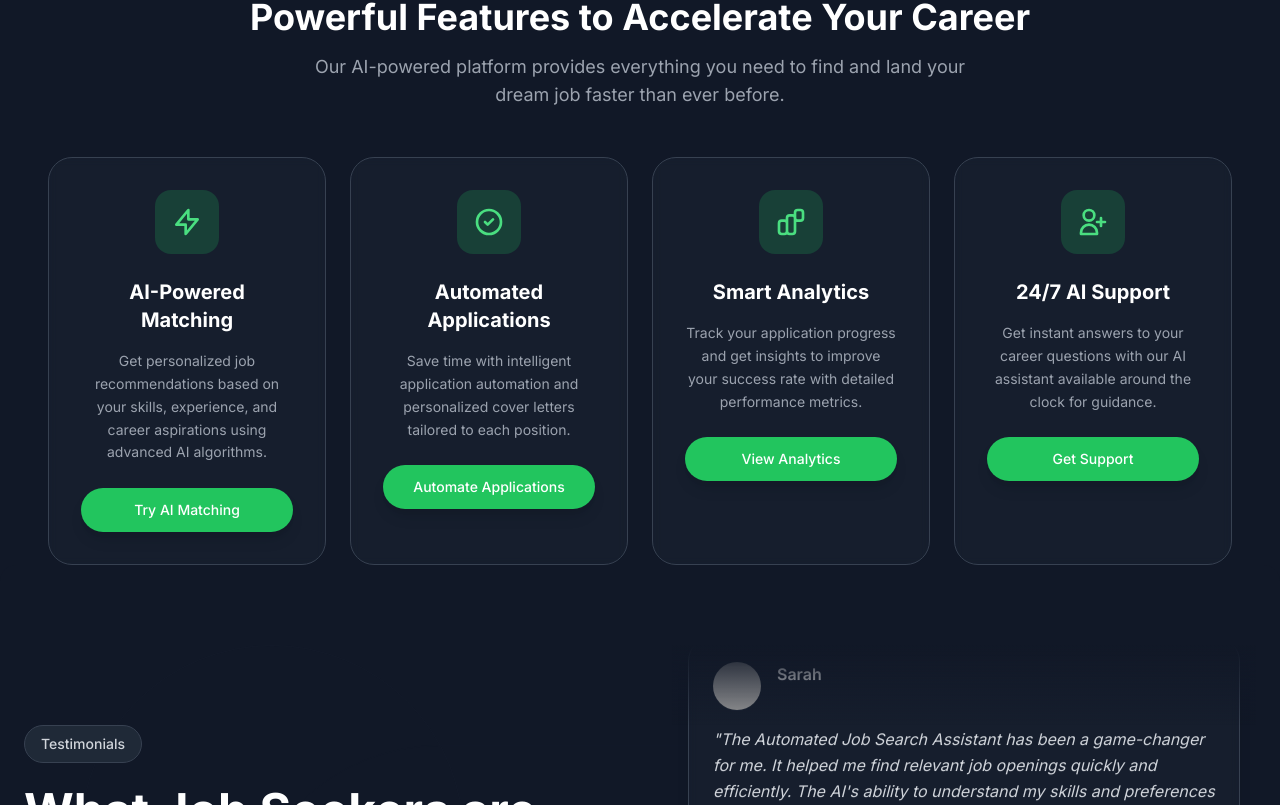
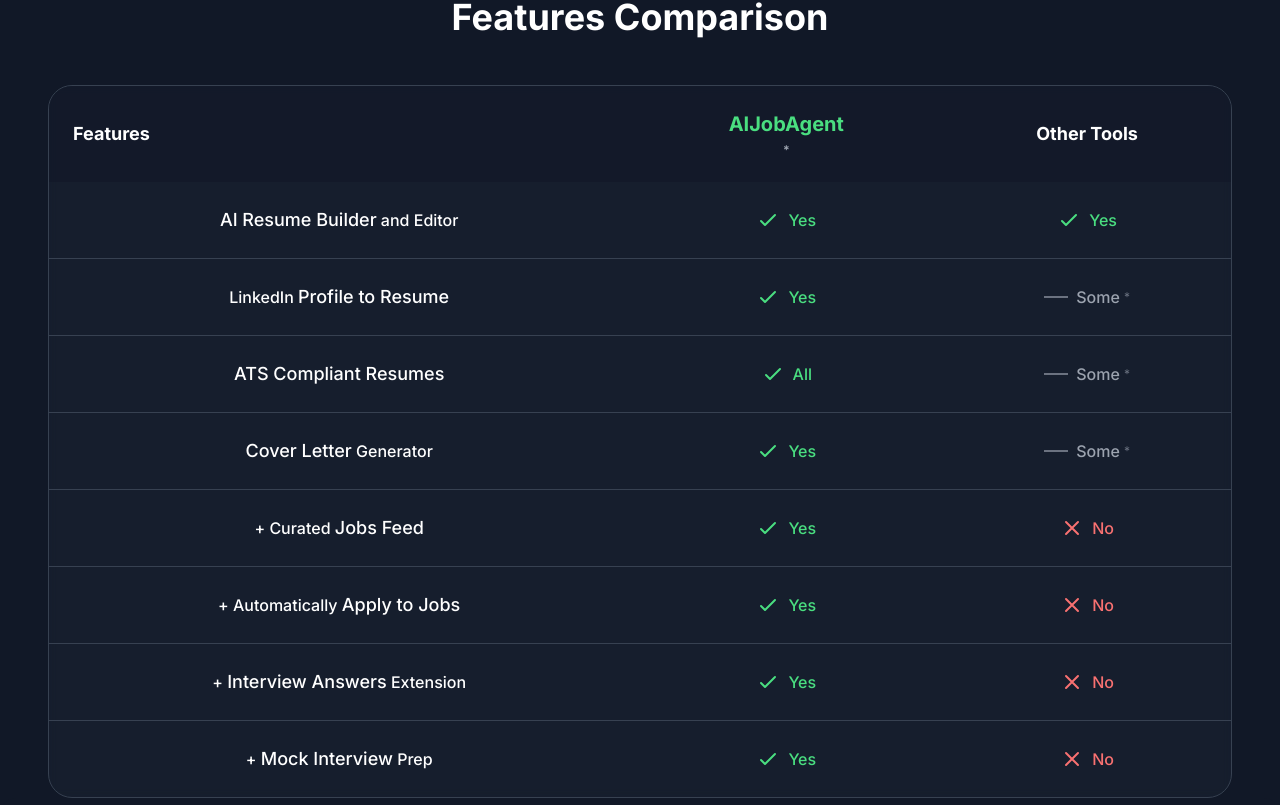
Before and after one commit to timkenar/jobagent, a React (Vite) app: page / in a window 1280 px wide. Shown: the part 2235-3040 px from the top of the page. Built offline with nearby package versions, Linux system fonts and the light colour scheme; no server answers; grey boxes are pictures that could not be loaded.

Commit message:
Fixed Landing Page

```diff
--- a/components/LandingPage.tsx
+++ b/components/LandingPage.tsx
@@ -371,93 +371,219 @@
 
 
           {/* Features Section */}
+          {/* Features Section */}
           <div className="max-w-7xl mx-auto px-4 sm:px-6 mt-20">
             <div className="text-center mb-12">
               <h2 className="text-3xl lg:text-4xl font-bold text-white mb-4">
-                Powerful Features to Accelerate Your Career
+                Features Comparison
               </h2>
-              <p className="text-lg text-gray-400 max-w-2xl mx-auto">
-                Our AI-powered platform provides everything you need to find and land your dream job faster than ever before.
-              </p>
-            </div>
-
-            {/* Features Grid */}
-            <div className="grid grid-cols-1 md:grid-cols-2 lg:grid-cols-4 gap-6">
-              {/* AI-Powered Matching */}
-              <div className="text-center bg-gray-800/40 backdrop-blur-sm rounded-3xl p-8 border border-gray-700 hover:border-gray-600 transition-all duration-300 hover:shadow-xl group">
-                <div className="w-16 h-16 bg-green-500/20 rounded-2xl flex items-center justify-center mb-6 mx-auto group-hover:scale-110 transition-transform">
-                  <svg className="w-8 h-8 text-green-400" fill="none" stroke="currentColor" viewBox="0 0 24 24">
-                    <path strokeLinecap="round" strokeLinejoin="round" strokeWidth={2} d="M13 10V3L4 14h7v7l9-11h-7z" />
-                  </svg>
-                </div>
-                <h3 className="text-xl font-bold text-white mb-4">AI-Powered Matching</h3>
-                <p className="text-gray-400 text-sm mb-6 leading-relaxed">
-                  Get personalized job recommendations based on your skills, experience, and career aspirations using advanced AI algorithms.
-                </p>
-                <button
-                  onClick={onGetStarted}
-                  className="bg-green-500 hover:bg-green-600 text-white px-6 py-3 rounded-3xl font-medium transition-all duration-300 hover:scale-105 text-sm w-full shadow-lg hover:shadow-xl"
-                >
-                  Try AI Matching
-                </button>
               </div>
 
-              {/* Automated Applications */}
-              <div className="text-center bg-gray-800/40 backdrop-blur-sm rounded-3xl p-8 border border-gray-700 hover:border-gray-600 transition-all duration-300 hover:shadow-xl group">
-                <div className="w-16 h-16 bg-green-500/20 rounded-2xl flex items-center justify-center mb-6 mx-auto group-hover:scale-110 transition-transform">
-                  <svg className="w-8 h-8 text-green-400" fill="none" stroke="currentColor" viewBox="0 0 24 24">
-                    <path strokeLinecap="round" strokeLinejoin="round" strokeWidth={2} d="M9 12l2 2 4-4m6 2a9 9 0 11-18 0 9 9 0 0118 0z" />
-                  </svg>
-                </div>
-                <h3 className="text-xl font-bold text-white mb-4">Automated Applications</h3>
-                <p className="text-gray-400 text-sm mb-6 leading-relaxed">
-                  Save time with intelligent application automation and personalized cover letters tailored to each position.
-                </p>
-                <button
-                  onClick={onGetStarted}
-                  className="bg-green-500 hover:bg-green-600 text-white px-6 py-3 rounded-3xl font-medium transition-all duration-300 hover:scale-105 text-sm w-full shadow-lg hover:shadow-xl"
-                >
-                  Automate Applications
-                </button>
+            {/* Features Comparison Table */}
+            <div className="bg-gray-800/40 backdrop-blur-sm rounded-3xl border border-gray-700 overflow-hidden">
+              <div className="overflow-x-auto">
+                <table className="w-full">
+                  {/* Table Header */}
+                  <thead className="bg-gray-900/60">
+                    <tr>
+                      <th className="text-left p-6 text-white font-bold text-lg">Features</th>
+                      <th className="text-center p-6">
+                        <div className="flex flex-col items-center">
+                          <span className="text-green-400 font-bold text-xl mb-1">AIJobAgent</span>
+                          <span className="text-xs text-gray-400">*</span>
+                        </div>
+                      </th>
+                      <th className="text-center p-6 text-white font-bold text-lg">Other Tools</th>
+                    </tr>
+                  </thead>
+
+                  {/* Table Body */}
+                  <tbody className="divide-y divide-gray-700">
+                    {/* AI Resume Builder */}
+                    <tr className="hover:bg-gray-700/20 transition-colors">
+                      <td className="p-6 text-white font-medium">
+                        <span className="text-lg">AI Resume Builder</span> and Editor
+                      </td>
+                      <td className="p-6 text-center">
+                        <div className="flex items-center justify-center">
+                          <svg className="w-6 h-6 text-green-400 mr-2" fill="none" stroke="currentColor" viewBox="0 0 24 24">
+                            <path strokeLinecap="round" strokeLinejoin="round" strokeWidth={2} d="M5 13l4 4L19 7" />
+                          </svg>
+                          <span className="text-green-400 font-medium">Yes</span>
+                        </div>
+                      </td>
+                      <td className="p-6 text-center">
+                        <div className="flex items-center justify-center">
+                          <svg className="w-6 h-6 text-green-400 mr-2" fill="none" stroke="currentColor" viewBox="0 0 24 24">
+                            <path strokeLinecap="round" strokeLinejoin="round" strokeWidth={2} d="M5 13l4 4L19 7" />
+                          </svg>
+                          <span className="text-green-400 font-medium">Yes</span>
+                        </div>
+                      </td>
+                    </tr>
+
+                    {/* LinkedIn Profile to Resume */}
+                    <tr className="hover:bg-gray-700/20 transition-colors">
+                      <td className="p-6 text-white font-medium">
+                        LinkedIn <span className="text-lg">Profile to Resume</span>
+                      </td>
+                      <td className="p-6 text-center">
+                        <div className="flex items-center justify-center">
+                          <svg className="w-6 h-6 text-green-400 mr-2" fill="none" stroke="currentColor" viewBox="0 0 24 24">
+                            <path strokeLinecap="round" strokeLinejoin="round" strokeWidth={2} d="M5 13l4 4L19 7" />
+                          </svg>
+                          <span className="text-green-400 font-medium">Yes</span>
+                        </div>
+                      </td>
+                      <td className="p-6 text-center">
+                        <div className="flex items-center justify-center">
+                          <span className="w-6 h-0.5 bg-gray-500 mr-2"></span>
+                          <span className="text-gray-400 font-medium">Some</span>
+                          <span className="text-xs text-gray-500 ml-1">*</span>
+                        </div>
+                      </td>
+                    </tr>
+
+                    {/* ATS Compliant Resumes */}
+                    <tr className="hover:bg-gray-700/20 transition-colors">
+                      <td className="p-6 text-white font-medium">
+                        <span className="text-lg">ATS Compliant Resumes</span>
+                      </td>
+                      <td className="p-6 text-center">
+                        <div className="flex items-center justify-center">
+                          <svg className="w-6 h-6 text-green-400 mr-2" fill="none" stroke="currentColor" viewBox="0 0 24 24">
+                            <path strokeLinecap="round" strokeLinejoin="round" strokeWidth={2} d="M5 13l4 4L19 7" />
+                          </svg>
+                          <span className="text-green-400 font-medium">All</span>
+                        </div>
+                      </td>
+                      <td className="p-6 text-center">
+                        <div className="flex items-center justify-center">
+                          <span className="w-6 h-0.5 bg-gray-500 mr-2"></span>
+                          <span className="text-gray-400 font-medium">Some</span>
+                          <span className="text-xs text-gray-500 ml-1">*</span>
+                        </div>
+                      </td>
+                    </tr>
+
+                    {/* Cover Letter Generator */}
+                    <tr className="hover:bg-gray-700/20 transition-colors">
+                      <td className="p-6 text-white font-medium">
+                        <span className="text-lg">Cover Letter</span> Generator
+                      </td>
+                      <td className="p-6 text-center">
+                        <div className="flex items-center justify-center">
+                          <svg className="w-6 h-6 text-green-400 mr-2" fill="none" stroke="currentColor" viewBox="0 0 24 24">
+                            <path strokeLinecap="round" strokeLinejoin="round" strokeWidth={2} d="M5 13l4 4L19 7" />
+                          </svg>
+                          <span className="text-green-400 font-medium">Yes</span>
+                        </div>
+                      </td>
+                      <td className="p-6 text-center">
+                        <div className="flex items-center justify-center">
+                          <span className="w-6 h-0.5 bg-gray-500 mr-2"></span>
+                          <span className="text-gray-400 font-medium">Some</span>
+                          <span className="text-xs text-gray-500 ml-1">*</span>
+                        </div>
+                      </td>
+                    </tr>
+
+                    {/* Curated Jobs Feed */}
+                    <tr className="hover:bg-gray-700/20 transition-colors">
+                      <td className="p-6 text-white font-medium">
+                        + Curated <span className="text-lg">Jobs Feed</span>
+                      </td>
+                      <td className="p-6 text-center">
+                        <div className="flex items-center justify-center">
+                          <svg className="w-6 h-6 text-green-400 mr-2" fill="none" stroke="currentColor" viewBox="0 0 24 24">
+                            <path strokeLinecap="round" strokeLinejoin="round" strokeWidth={2} d="M5 13l4 4L19 7" />
+                          </svg>
+                          <span className="text-green-400 font-medium">Yes</span>
+                        </div>
+                      </td>
+                      <td className="p-6 text-center">
+                        <div className="flex items-center justify-center">
+                          <svg className="w-6 h-6 text-red-400 mr-2" fill="none" stroke="currentColor" viewBox="0 0 24 24">
+                            <path strokeLinecap="round" strokeLinejoin="round" strokeWidth={2} d="M6 18L18 6M6 6l12 12" />
+                          </svg>
+                          <span className="text-red-400 font-medium">No</span>
+                        </div>
+                      </td>
+                    </tr>
+
+                    {/* Automatically Apply to Jobs */}
+                    <tr className="hover:bg-gray-700/20 transition-colors">
+                      <td className="p-6 text-white font-medium">
+                        + Automatically <span className="text-lg">Apply to Jobs</span>
+                      </td>
+                      <td className="p-6 text-center">
+                        <div className="flex items-center justify-center">
+                          <svg className="w-6 h-6 text-green-400 mr-2" fill="none" stroke="currentColor" viewBox="0 0 24 24">
+                            <path strokeLinecap="round" strokeLinejoin="round" strokeWidth={2} d="M5 13l4 4L19 7" />
+                          </svg>
+                          <span className="text-green-400 font-medium">Yes</span>
+                        </div>
+                      </td>
+                      <td className="p-6 text-center">
+                        <div className="flex items-center justify-center">
+                          <svg className="w-6 h-6 text-red-400 mr-2" fill="none" stroke="currentColor" viewBox="0 0 24 24">
+                            <path strokeLinecap="round" strokeLinejoin="round" strokeWidth={2} d="M6 18L18 6M6 6l12 12" />
+                          </svg>
+                          <span className="text-red-400 font-medium">No</span>
+                        </div>
+                      </td>
+                    </tr>
+
+                    {/* Interview Answers Extension */}
+                    <tr className="hover:bg-gray-700/20 transition-colors">
+                      <td className="p-6 text-white font-medium">
+                        + <span className="text-lg">Interview Answers</span> Extension
+                      </td>
+                      <td className="p-6 text-center">
+                        <div className="flex items-center justify-center">
+                          <svg className="w-6 h-6 text-green-400 mr-2" fill="none" stroke="currentColor" viewBox="0 0 24 24">
+                            <path strokeLinecap="round" strokeLinejoin="round" strokeWidth={2} d="M5 13l4 4L19 7" />
+                          </svg>
+                          <span className="text-green-400 font-medium">Yes</span>
+                        </div>
+                      </td>
+                      <td className="p-6 text-center">
+                        <div className="flex items-center justify-center">
+                          <svg className="w-6 h-6 text-red-400 mr-2" fill="none" stroke="currentColor" viewBox="0 0 24 24">
+                            <path strokeLinecap="round" strokeLinejoin="round" strokeWidth={2} d="M6 18L18 6M6 6l12 12" />
+                          </svg>
+                          <span className="text-red-400 font-medium">No</span>
+                        </div>
+                      </td>
+                    </tr>
+
+                    {/* Mock Interview Prep */}
+                    <tr className="hover:bg-gray-700/20 transition-colors">
+                      <td className="p-6 text-white font-medium">
+                        + <span className="text-lg">Mock Interview</span> Prep
+                      </td>
+                      <td className="p-6 text-center">
+                        <div className="flex items-center justify-center">
+                          <svg className="w-6 h-6 text-green-400 mr-2" fill="none" stroke="currentColor" viewBox="0 0 24 24">
+                            <path strokeLinecap="round" strokeLinejoin="round" strokeWidth={2} d="M5 13l4 4L19 7" />
+                          </svg>
+                          <span className="text-green-400 font-medium">Yes</span>
+                        </div>
+                      </td>
+                      <td className="p-6 text-center">
+                        <div className="flex items-center justify-center">
+                          <svg className="w-6 h-6 text-red-400 mr-2" fill="none" stroke="currentColor" viewBox="0 0 24 24">
+                            <path strokeLinecap="round" strokeLinejoin="round" strokeWidth={2} d="M6 18L18 6M6 6l12 12" />
+                          </svg>
+                          <span className="text-red-400 font-medium">No</span>
+                        </div>
+                      </td>
+                    </tr>
+                  </tbody>
+                </table>
               </div>
 
-              {/* Smart Analytics */}
-              <div className="text-center bg-gray-800/40 backdrop-blur-sm rounded-3xl p-8 border border-gray-700 hover:border-gray-600 transition-all duration-300 hover:shadow-xl group">
-                <div className="w-16 h-16 bg-green-500/20 rounded-2xl flex items-center justify-center mb-6 mx-auto group-hover:scale-110 transition-transform">
-                  <svg className="w-8 h-8 text-green-400" fill="none" stroke="currentColor" viewBox="0 0 24 24">
-                    <path strokeLinecap="round" strokeLinejoin="round" strokeWidth={2} d="M9 19v-6a2 2 0 00-2-2H5a2 2 0 00-2 2v6a2 2 0 002 2h2a2 2 0 002-2zm0 0V9a2 2 0 012-2h2a2 2 0 012 2v10m-6 0a2 2 0 002 2h2a2 2 0 002-2m0 0V5a2 2 0 012-2h2a2 2 0 012 2v4a2 2 0 01-2 2h-2a2 2 0 01-2-2z" />
-                  </svg>
-                </div>
-                <h3 className="text-xl font-bold text-white mb-4">Smart Analytics</h3>
-                <p className="text-gray-400 text-sm mb-6 leading-relaxed">
-                  Track your application progress and get insights to improve your success rate with detailed performance metrics.
-                </p>
-                <button
-                  onClick={onGetStarted}
-                  className="bg-green-500 hover:bg-green-600 text-white px-6 py-3 rounded-3xl font-medium transition-all duration-300 hover:scale-105 text-sm w-full shadow-lg hover:shadow-xl"
-                >
-                  View Analytics
-                </button>
-              </div>
 
-              {/* 24/7 Support */}
-              <div className="text-center bg-gray-800/40 backdrop-blur-sm rounded-3xl p-8 border border-gray-700 hover:border-gray-600 transition-all duration-300 hover:shadow-xl group">
-                <div className="w-16 h-16 bg-green-500/20 rounded-2xl flex items-center justify-center mb-6 mx-auto group-hover:scale-110 transition-transform">
-                  <svg className="w-8 h-8 text-green-400" fill="none" stroke="currentColor" viewBox="0 0 24 24">
-                    <path strokeLinecap="round" strokeLinejoin="round" strokeWidth={2} d="M18 9v3m0 0v3m0-3h3m-3 0h-3m-2-5a4 4 0 11-8 0 4 4 0 018 0zM3 20a6 6 0 0112 0v1H3v-1z" />
-                  </svg>
-                </div>
-                <h3 className="text-xl font-bold text-white mb-4">24/7 AI Support</h3>
-                <p className="text-gray-400 text-sm mb-6 leading-relaxed">
-                  Get instant answers to your career questions with our AI assistant available around the clock for guidance.
-                </p>
-                <button
-                  onClick={onGetStarted}
-                  className="bg-green-500 hover:bg-green-600 text-white px-6 py-3 rounded-3xl font-medium transition-all duration-300 hover:scale-105 text-sm w-full shadow-lg hover:shadow-xl"
-                >
-                  Get Support
-                </button>
-              </div>
             </div>
           </div>
         </div>
```
